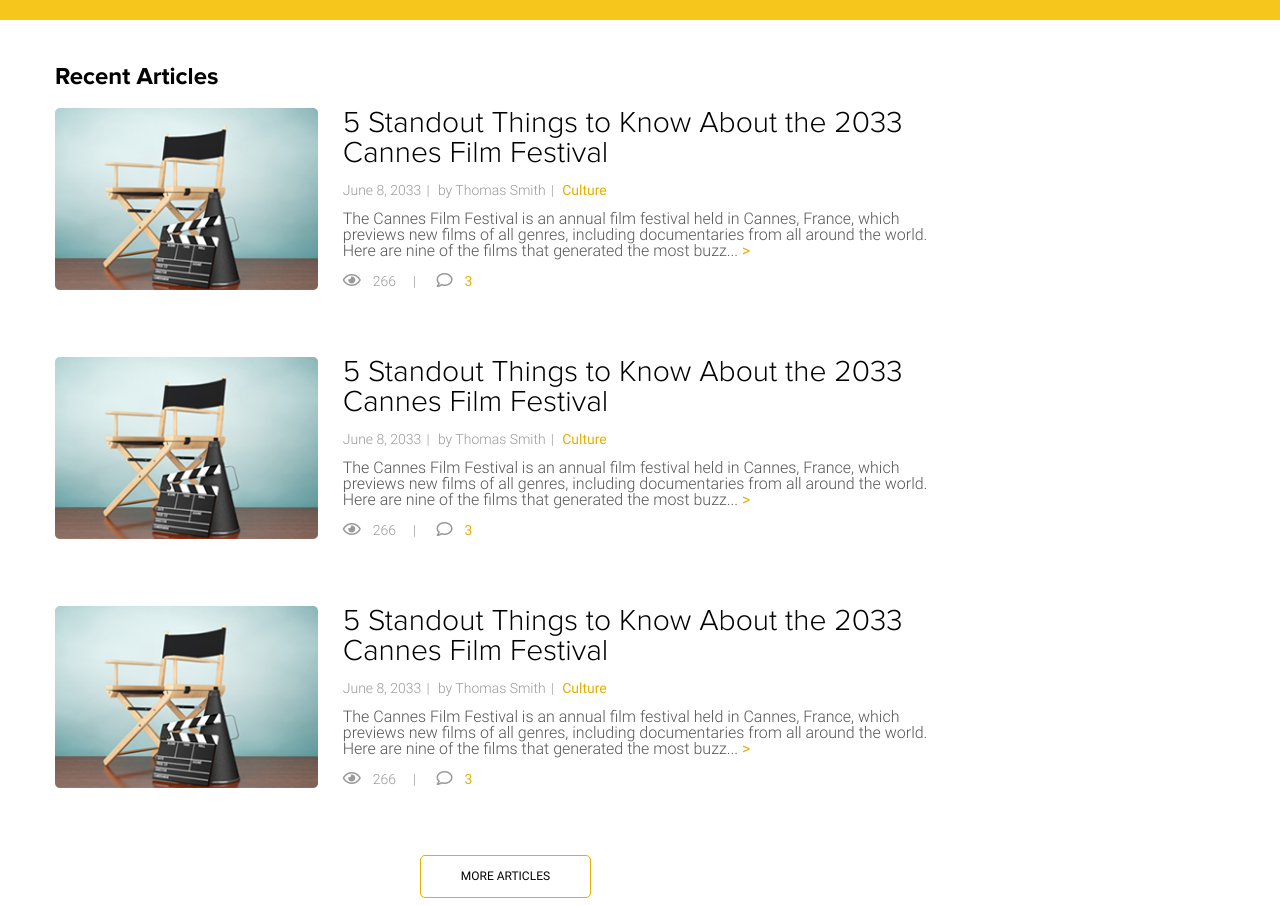
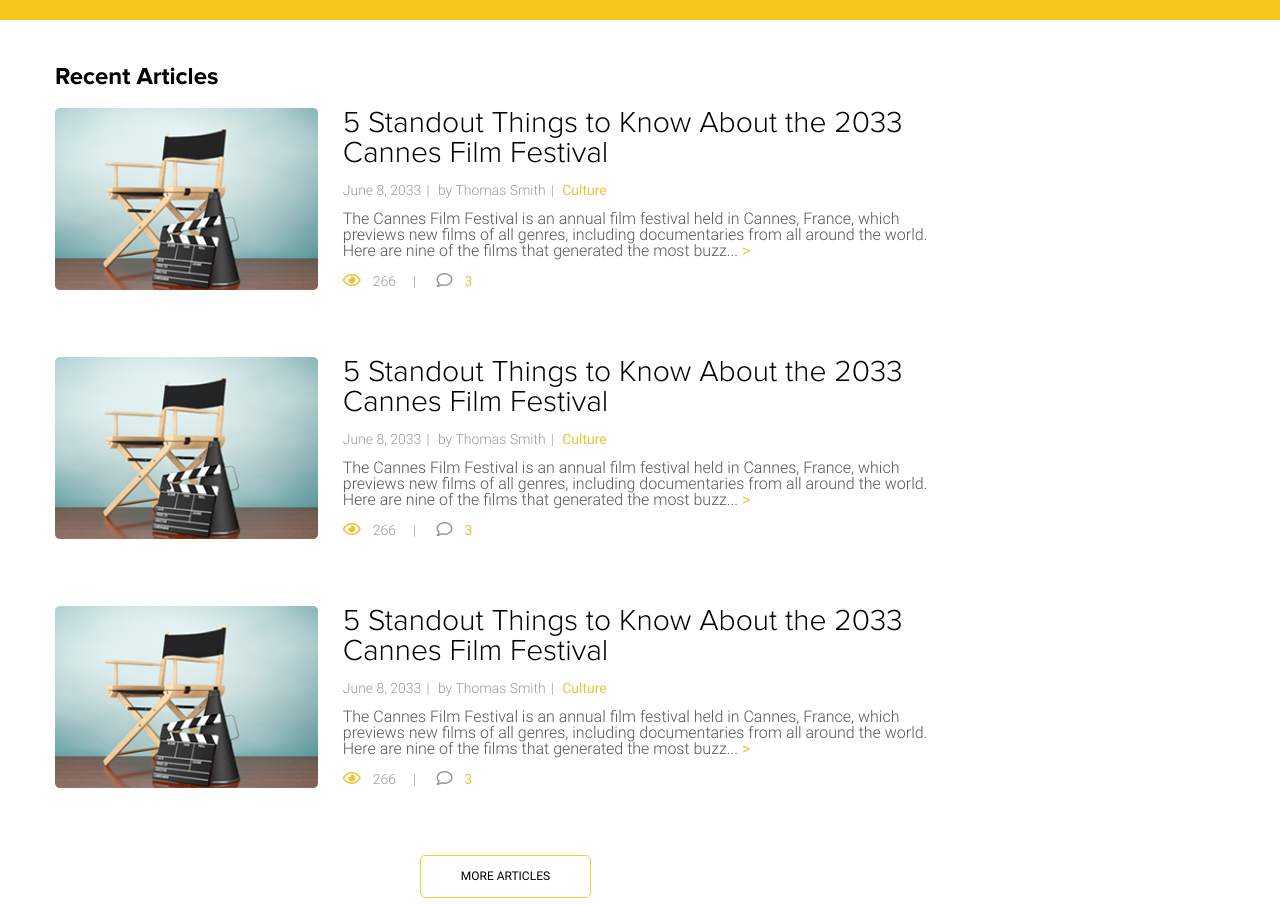
Before and after one commit to lundeen-bryan/gotham, a plain HTML site: page site/index.html in a window 1280 px wide. Shown: the part 47-952 px from the top of the page. Drawn offline with Linux system fonts and the light colour scheme; files whose address does not match are found by name.

```diff
--- a/site/css/style.css
+++ b/site/css/style.css
@@ -157,7 +157,7 @@
     font-family: 'Font Awesome 5 Free';
     font-size: 16px;
     text-align: justify;
-    color: rgb(153, 153, 153);
+    color: rgb(238, 194, 52);
     margin-right: 12px;
 }
 .views::after{
@@ -175,7 +175,7 @@
 .category, .comments{
     /* the last element is a different color */
     font-family: Roboto;
-    color: rgb(227, 176, 2);
+    color: rgb(238, 194, 52);
     font-weight: 300;
 }
 
@@ -189,7 +189,7 @@
 .description::after{
     content: ">";
     font-family: Roboto;
-    color: rgb(227, 176, 2);
+    color: rgb(238, 194, 52);
     font-weight: 300;
 }
 
@@ -203,7 +203,7 @@
     font-family: Roboto;
     font-size: 12px;
     text-transform: uppercase;
-    border: 1px solid rgb(227, 176, 2);
+    border: 1px solid #f9cc33; /* rgb(249, 204, 51) */
     border-radius: 5px;
     text-align: center;
     margin: 0 auto;
```
